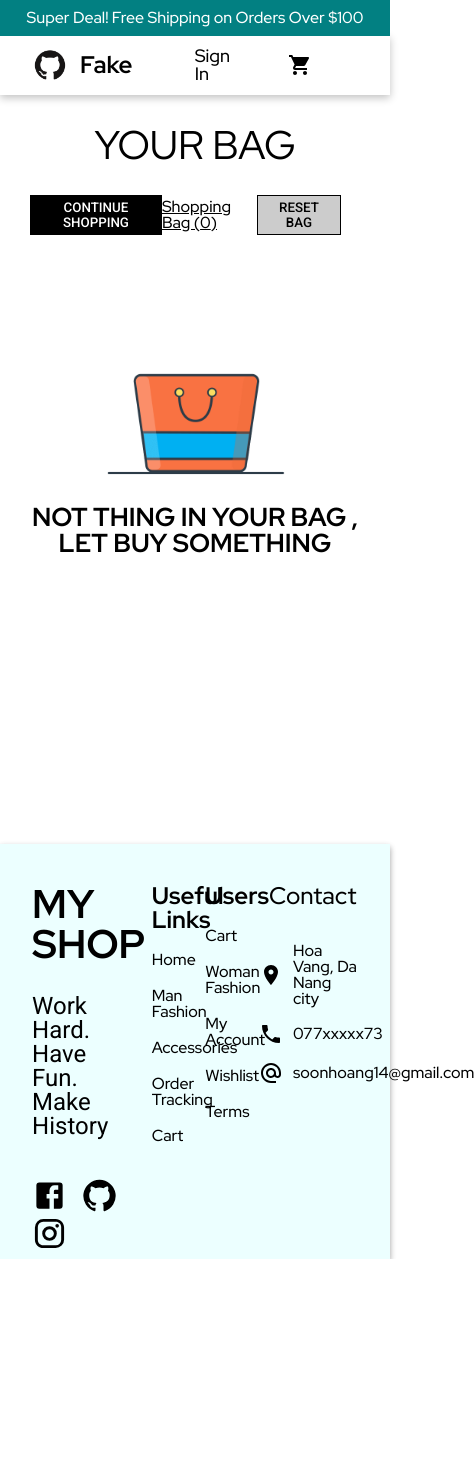
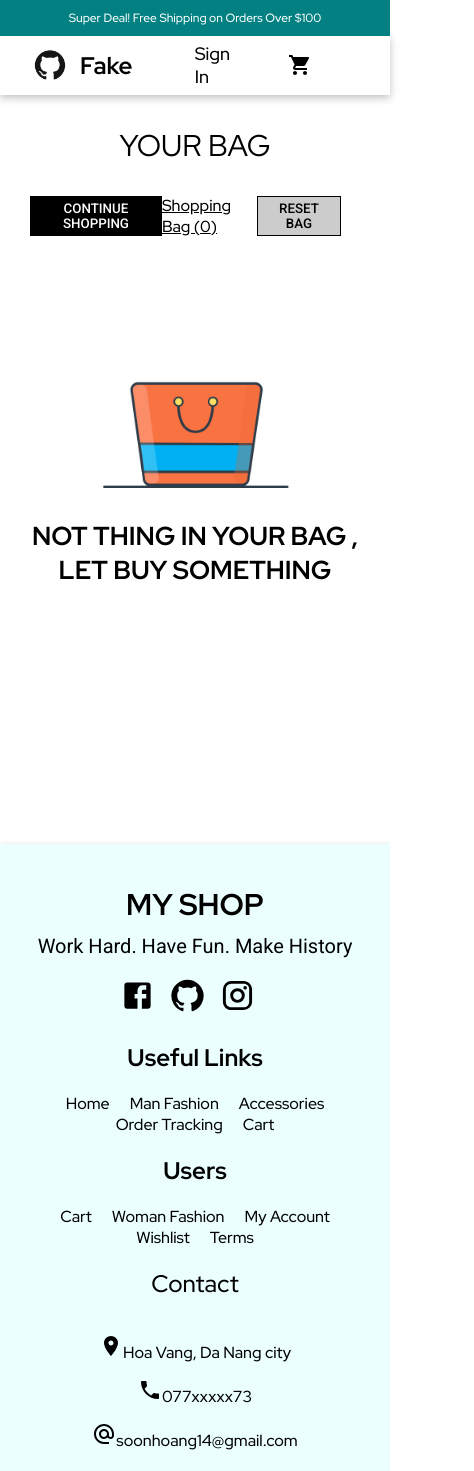
Before and after one commit to HwangSoon14/fakeshop, a React (Create React App) app: page /cart in a window 390 px wide. Shown: the whole page, 474 px wide, since content can reach past the window. Before the commit the page ends 1259 px from the top, so only its background shows below. Built offline with nearby package versions, Linux system fonts and the light colour scheme; no server answers.

Commit message:
update responsive

```diff
--- a/public/index.html
+++ b/public/index.html
@@ -15,6 +15,5 @@
   <body>
     <noscript>You need to enable JavaScript to run this app.</noscript>
     <div id="root"></div>
-
   </body>
 </html>
--- a/src/App.scss
+++ b/src/App.scss
@@ -23,13 +23,6 @@ article, aside, details, figcaption, figure,
 footer, header, hgroup, menu, nav, section {
 	display: block;
 }
-body {
-	line-height: 1;
-	width: 100vw;
-	scroll-behavior: smooth;
-	overflow-x: hidden;
-	// overflow-x: hidden;
-}
 ol, ul {
 	list-style: none;
 }
@@ -50,9 +43,16 @@ table {
 	border-spacing: 0;
 }
 body {
+	margin: 0;
+	padding: 0;
+	border: 0;
+	font-size: 100%;
+	font: inherit;
+	vertical-align: baseline;
 	font-family: 'Red Hat Display', sans-serif;
-	width: 100vw;
+	max-width: 100vw;
 	position: relative;
+	scroll-behavior: smooth;
 	overflow-x: hidden;
 }
 button {
--- a/src/css/BannerItem.scss
+++ b/src/css/BannerItem.scss
@@ -25,17 +25,65 @@
         margin-top: 20%;
     }
     &-title {
-        max-width: 70%;
         font-size: 60px;
         font-weight: 700;
         display: block;
+        max-width: 70%;
         margin: 30px 0;
     }
     &-desc {
         font-weight: 500;
-        font-size: 30px;
         line-height: 1.5;
         margin-bottom: 50px;
+        font-size: 30px;
         max-width: 90%;
     }
 }
+@media (min-width: 740px) and (max-width: 1023px) {
+    .bnItem {
+        &-title {
+            font-size: 45px;
+            max-width: 100%;
+            margin: 0 0 15px 0;
+        }
+        &-desc {
+            font-size: 22px;
+            max-width: 100%;
+        }
+    }
+}
+@media (max-width: 739px) {
+    .bnItem {
+        flex-direction: column;
+        &-content {
+            width: 0%;
+            height: 0%;
+
+        }
+        &-img {
+            width: 60%;
+            margin: 0 auto;
+            height: 100%;
+            display: flex;
+            align-items: center;
+            justify-content: center;
+            img {
+                width: 100%;
+                height: 100%;
+            }
+        }
+        &-desc{
+            display: none;
+        }
+        &-title {
+            font-size: 24px;
+            // display: none;
+        }
+        &-contentWrapper {
+            margin: 0;
+        }
+    }
+    .mainBtn {
+        display: none;
+    }
+}
--- a/src/css/Deal.scss
+++ b/src/css/Deal.scss
@@ -13,3 +13,8 @@
         font-weight: 500;
     }
 }
+@media (max-width: 500px) {
+    .deals {
+        font-size: 12px;
+    }
+}
--- a/src/css/Footer.scss
+++ b/src/css/Footer.scss
@@ -1,5 +1,5 @@
 .footer {
-    width: 100%;
+    width: 100vw;
     padding: 40px 30px 5px 30px;
     min-height: 250px;
     background-color: #ecffff;
@@ -64,3 +64,52 @@
         color: #028082;
     }
 }
+@media (max-width: 739px) {
+    .footer {
+        flex-direction: column;
+        &-intro {
+            text-align: center;
+            width: 100%;
+            font-size: 30px;
+        }
+        &-desc {
+            font-size: 20px;
+            max-width: 100%;
+            text-align: center;
+            margin: 10px 0 20px 0;
+        }
+       &-link {
+           flex-direction: row;
+           flex-wrap: wrap;
+           width: 100%;
+           text-align: center;
+           &__text {
+               display: inline-block;
+               width: auto;
+               margin: 0 10px;
+           }
+       }
+       &-contact {
+        width: 100%;
+        text-align: center;
+        span {
+            margin-left: 0;
+        }
+        &__content {
+            display: block;
+            width: 100%;
+            text-align: center;
+        }
+       }
+       &-title {
+           width: 100%;
+           display: block;
+           margin: 20px 0;
+       }
+    }
+    .title {
+        font-size: 30px;
+
+    }
+
+}
--- a/src/css/ListPage.scss
+++ b/src/css/ListPage.scss
@@ -54,7 +54,7 @@
 }
 .filter {
     margin: 100px 0 50px 0px;
-    width: 100%;
+    max-width: 100vw;
     padding: 10px 20px;
     display: flex;
     align-items: center;
--- a/src/css/ProductDetail.scss
+++ b/src/css/ProductDetail.scss
@@ -1,6 +1,6 @@
 .productDetail {
     width: 100%;
-    height: 100vh;
+    min-height: 100vh;
     margin-top: 30px;
     padding: 15px 20px;
     display: flex;
@@ -8,7 +8,7 @@
     justify-content: space-between;
     padding-top: 85px;
     &-imgContainer , &-content {
-        height: 100%;
+        min-height: 100%;
     }
     &-imgContainer {
         width: 50%;
@@ -66,3 +66,85 @@
         }
     }
 }
+@media (min-width: 740px) and (max-width: 1023px) {
+    .productDetail {
+        &-content {
+            width: 48%;
+            &__title {
+                font-size: 26px;
+                max-width: 100%;
+            }
+            &__desc {
+                max-width: 100%;
+                margin: 20px 0;
+                font-size: 20px;
+            }
+            &__priceWrapper {
+                max-width: 100%;
+            }
+            &__price {
+                font-size: 22px;
+            }
+            &__quantity {
+                flex-direction: column;
+                margin: 20px 0;
+                max-width: 100%;
+                align-items: flex-start;
+                justify-content: flex-start;
+            }
+        }
+    }
+}
+@media (max-width: 739px) {
+    .productDetail {
+        &-content {
+            width: 48%;
+            &__title {
+                font-size: 20px;
+                max-width: 100%;
+            }
+            &__desc {
+                max-width: 100%;
+                margin: 15px 0;
+                font-size: 16px;
+            }
+            &__priceWrapper {
+                max-width: 100%;
+            }
+            &__price {
+                font-size: 20px;
+            }
+            &__quantity {
+                flex-direction: column;
+                margin: 15px 0;
+                max-width: 100%;
+                align-items: flex-start;
+                justify-content: flex-start;
+            }
+        }
+    }
+}
+@media (max-width: 500px) {
+    .productDetail {
+        &-content {
+            &__price {
+                font-size: 16px;
+            }
+            &__quantity {
+                span {
+                    font-size: 14px;
+                }
+            }
+        }
+    }
+    .quantity {
+        max-width: 150px;
+        input {
+            max-width: 50px;
+            padding: 4px 8px;
+        }
+        button {
+            padding: 2px 4px;
+        }
+    }
+}
--- a/src/css/TextAnimation.scss
+++ b/src/css/TextAnimation.scss
@@ -31,3 +31,8 @@
       font-size: 55px;
     }
   }
+  @media (max-width: 500px) {
+    .textAnimation {
+        font-size: 38px;
+    }
+}
--- a/src/features/Product/components/FilterByPrice.js
+++ b/src/features/Product/components/FilterByPrice.js
@@ -1,9 +1,10 @@
+import React from "react";
 import { FormControl, InputLabel, MenuItem, Select } from "@mui/material";
-import React from "react";
+import { useState } from "react";
 import '../../../css/Filters.scss';
 const FilterByPrice = ({onChange}) => {
 
-  const [age, setAge] = React.useState("");
+  const [age, setAge] = useState("");
   const handleChange = (event) => {
       if(!onChange) return;
     setAge(event.target.value);
@@ -12,7 +13,7 @@ const FilterByPrice = ({onChange}) => {
   return (
     <div className="filterPrice">
         <span className="filterPrice__label">Filter By Price</span>
-      <FormControl fullWidth >
+      <FormControl fullWidth>
         <InputLabel id="filter-by-price">Options</InputLabel>
         <Select
           id="filter-by-price"
```
